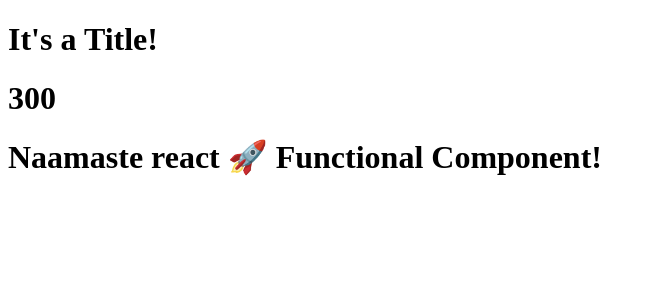
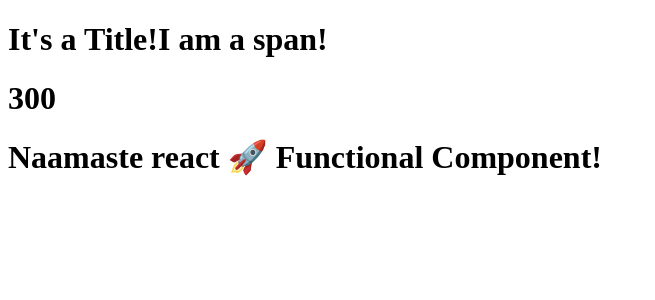
Before and after one commit to deepnitk/NamasteDev, a React (Vite) app in the folder namaste-react/: page / in a window 1280 px wide. Shown: the top 300 px of the page, without its empty margins (0-655 px from the left). Built offline with nearby package versions, Linux system fonts and the light colour scheme.

Commit message:
Added Html element inside another element

```diff
--- a/namaste-react/App.js
+++ b/namaste-react/App.js
@@ -1,8 +1,11 @@
 import React from "react";
 import ReactDOM from "react-dom/client";
-
+const elm = <span>I am a span!</span>
 const title =  (
-    <h1>It's a Title!</h1>
+    <h1>
+        It's a Title!
+        {elm}
+    </h1>
 );
 
 const HeadingComponent = () => {
```
